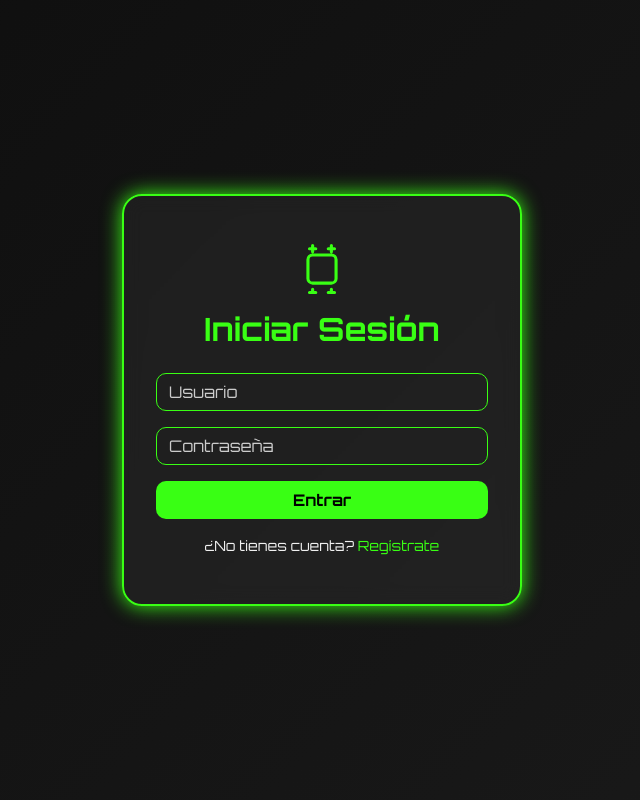
After one commit to agustilopz/DAMG, a PHP site: page /pages/login.php in a window 1280 px wide. The commit adds this page. Shown: the whole page, without its empty margins (318-958 px from the left). Run offline with PHP 8.4, Linux system fonts and the light colour scheme.

Commit message:
login va

```diff
--- /dev/null
+++ b/includes/footer.html
@@ -0,0 +1,5 @@
+<footer class="footer text-center py-4">
+    <div class="container">
+      <p class="mb-0">&copy; 2025 DAMG. Todos los derechos reservados.</p>
+    </div>
+  </footer>
--- /dev/null
+++ b/includes/head.html
@@ -0,0 +1,20 @@
+<head>
+    <meta charset="UTF-8" />
+    <meta name="viewport" content="width=device-width, initial-scale=1" />
+    <title> DAMG </title>
+
+    <!-- Bootstrap CSS -->
+    <link href="https://cdn.jsdelivr.net/npm/bootstrap@5.3.0/dist/css/bootstrap.min.css" rel="stylesheet">
+
+    <!-- Google Font: Orbitron -->
+    <link href="https://fonts.googleapis.com/css2?family=Orbitron:wght@400;700&display=swap" rel="stylesheet">
+
+    <!-- Custom Styles -->
+    <link rel="stylesheet" href="../pages/login.css">
+    <link rel="stylesheet" href="../estilo.css">
+
+    <!-- Favicon -->
+    <link rel="icon" href="/assets/favicon.ico" type="image/x-icon">
+    <script src="https://cdn.jsdelivr.net/npm/bootstrap@5.3.0/dist/js/bootstrap.bundle.min.js" defer></script>
+    <script src="../script.js" defer></script>
+</head>
--- /dev/null
+++ b/pages/login.css
@@ -0,0 +1,79 @@
+/* Estilos para la página de login */
+body.login-page {
+    margin: 0;
+    padding: 0;
+    height: 100vh;
+    background: linear-gradient(135deg, #0e0e0e 0%, #1a1a1a 100%);
+    font-family: 'Orbitron', sans-serif;
+    display: flex;
+    align-items: center;
+    justify-content: center;
+  }
+
+  .login-container {
+    background: rgba(255, 255, 255, 0.05);
+    backdrop-filter: blur(10px);
+    border: 2px solid #39ff14;
+    border-radius: 20px;
+    padding: 3rem 2rem;
+    width: 100%;
+    max-width: 400px;
+    box-shadow: 0 0 20px #39ff14;
+    color: #fff;
+  }
+
+  .login-container h2 {
+    text-align: center;
+    margin-bottom: 1.5rem;
+    color: #39ff14;
+    font-weight: bold;
+  }
+
+  .form-control {
+    background-color: transparent;
+    border: 1px solid #39ff14;
+    color: #fff;
+    border-radius: 10px;
+  }
+
+  .form-control::placeholder {
+    color: #ccc;
+  }
+
+  .btn-login {
+    background-color: #39ff14;
+    color: #000;
+    border-radius: 10px;
+    font-weight: bold;
+    transition: all 0.3s ease;
+  }
+
+  .btn-login:hover {
+    background-color: #2ec10d;
+    transform: scale(1.03);
+  }
+
+  .form-text {
+    color: #f0f0f0;
+  }
+
+  .form-text a {
+    color: #39ff14;
+    text-decoration: none;
+  }
+
+  .form-text a:hover {
+    text-decoration: underline;
+  }
+
+  .logo {
+    display: flex;
+    justify-content: center;
+    margin-bottom: 1rem;
+  }
+
+  .logo svg {
+    width: 50px;
+    height: 50px;
+    fill: #39ff14;
+  }
--- a/login.html
+++ b/pages/login.php
@@ -1,27 +1,7 @@
 <!DOCTYPE html>
 <html lang="es">
-<head>
-  <meta charset="UTF-8" />
-  <meta name="viewport" content="width=device-width, initial-scale=1.0" />
-  <title>Login - DAMG</title>
-  <link href="https://cdn.jsdelivr.net/npm/bootstrap@5.3.0/dist/css/bootstrap.min.css" rel="stylesheet" />
-  <link href="https://fonts.googleapis.com/css2?family=Orbitron:wght@400;700&display=swap" rel="stylesheet" />
-  <link rel="stylesheet" href="estilo.css">
-  <style>
-    body {
-      margin: 0;
-      padding: 0;
-      height: 100vh;
-      background: linear-gradient(135deg, #0e0e0e 0%, #1a1a1a 100%);
-      font-family: 'Orbitron', sans-serif;
-      display: flex;
-      align-items: center;
-      justify-content: center;
-    }
-
-  </style>
-</head>
-<body>
+<?php include("../includes/head.html"); ?>
+<body class="login-page">
 
   <div class="login-container">
     <div class="logo">
@@ -32,10 +12,10 @@
     <h2>Iniciar Sesión</h2>
     <form action="login.proc.php" method="post">
       <div class="mb-3">
-        <input type="email" class="form-control" placeholder="Correo electrónico" required />
+        <input type="text" class="form-control" name="us_nom" placeholder="Usuario" required />
       </div>
       <div class="mb-3">
-        <input type="password" class="form-control" placeholder="Contraseña" required />
+        <input type="password" class="form-control" name="us_contrasenya" placeholder="Contraseña" required />
       </div>
       <div class="d-grid">
         <button type="submit" class="btn btn-login">Entrar</button>
```
Also changed, not shown: index.php (renamed from index.html, +3 -19 lines), pages/login.proc.php (added, +53 -0 lines), pages/mostrarProductes.php (renamed from mostrarProductes.php), pages/registro.html (renamed from registro.html), pages/registro.proc.php (added), registro.proc.php (deleted).
